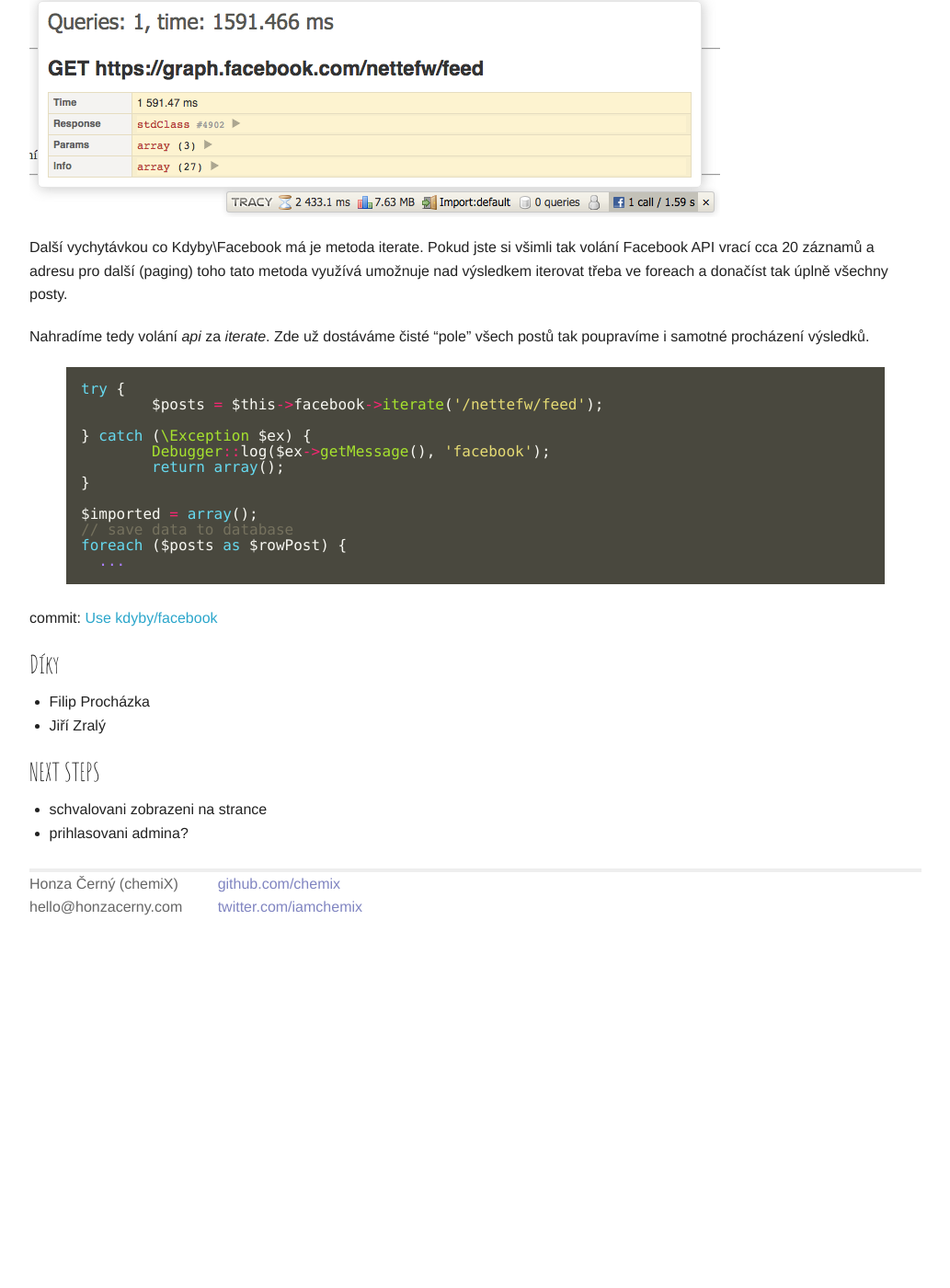
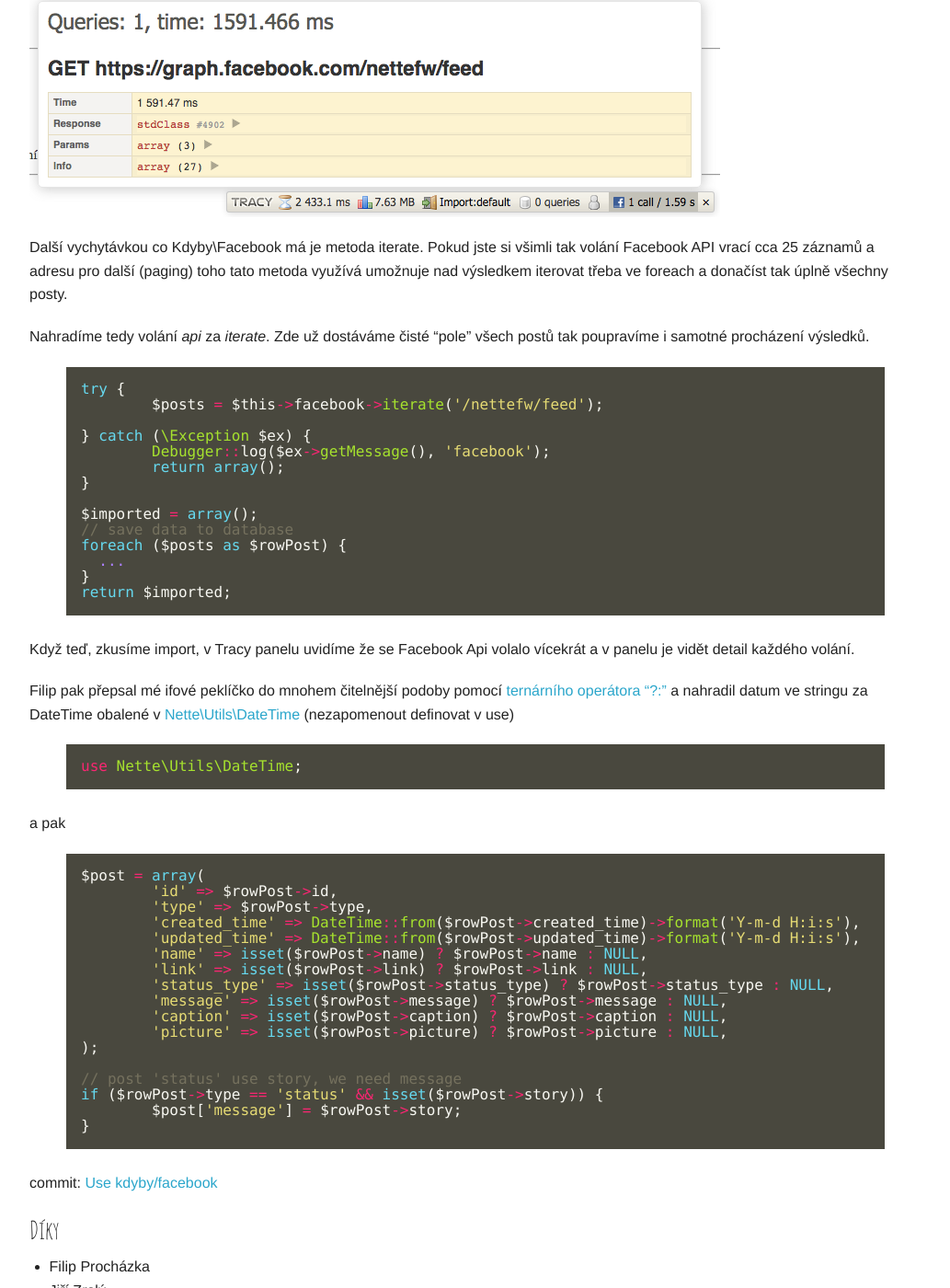
Before and after one commit to chemix/chemix.github.com, a Jekyll site: the page built from _posts/2014-06-13-nette-facebook-reader.md, in a window 1280 px wide and 1400 px high, scrolled down 16012 px. Shown: the whole window at 92% size, without its empty margins (123-1156 px from the left). Built offline with Jekyll 4.4.1, drawn with Linux system fonts in a browser that asks for light colours; some web fonts are replaced; Markdown is read by kramdown in place of the engine named in the settings; before the commit the page ends 17031 px from its top, so only the background shows below that.

Commit message:
Updated 2014-06-13-nette-facebook-reader.md

```diff
--- a/_posts/2014-06-13-nette-facebook-reader.md
+++ b/_posts/2014-06-13-nette-facebook-reader.md
@@ -779,7 +779,7 @@
 
 ![Kdyby Facebook - Tracy extension](/image/nette-facebook-reader/kdyby-facebook-tracy.png)
 
-Další vychytávkou co Kdyby\Facebook má je metoda iterate. Pokud jste si všimli tak volání Facebook API vrací cca 20 záznamů a adresu pro další (paging) toho tato metoda využívá umožnuje nad výsledkem iterovat třeba ve foreach a donačíst tak úplně všechny posty.
+Další vychytávkou co Kdyby\Facebook má je metoda iterate. Pokud jste si všimli tak volání Facebook API vrací cca 25 záznamů a adresu pro další (paging) toho tato metoda využívá umožnuje nad výsledkem iterovat třeba ve foreach a donačíst tak úplně všechny posty.
 
 Nahradíme tedy volání *api* za *iterate*. Zde už dostáváme čisté "pole" všech postů tak poupravíme i samotné procházení výsledků.
 
@@ -796,7 +796,41 @@
 // save data to database
 foreach ($posts as $rowPost) {
   ...
+}
+return $imported;
 {% endhighlight %}
+
+Když teď, zkusíme import, v Tracy panelu uvidíme že se Facebook Api volalo vícekrát a v panelu je vidět detail každého volání.
+
+Filip pak přepsal mé ifové peklíčko do mnohem čitelnější podoby pomocí [ternárního operátora "?:"](http://php.vrana.cz/ternarni-operator.php) a nahradil datum ve stringu za DateTime obalené v [Nette\Utils\DateTime](http://api.nette.org/2.2.1/Nette.Utils.DateTime.html) (nezapomenout definovat v use)
+
+{% highlight php startinline %}
+use Nette\Utils\DateTime;
+{% endhighlight %}
+
+a pak
+
+{% highlight php startinline %}
+$post = array(
+	'id' => $rowPost->id,
+	'type' => $rowPost->type,
+	'created_time' => DateTime::from($rowPost->created_time)->format('Y-m-d H:i:s'),
+	'updated_time' => DateTime::from($rowPost->updated_time)->format('Y-m-d H:i:s'),
+	'name' => isset($rowPost->name) ? $rowPost->name : NULL,
+	'link' => isset($rowPost->link) ? $rowPost->link : NULL,
+	'status_type' => isset($rowPost->status_type) ? $rowPost->status_type : NULL,
+	'message' => isset($rowPost->message) ? $rowPost->message : NULL,
+	'caption' => isset($rowPost->caption) ? $rowPost->caption : NULL,
+	'picture' => isset($rowPost->picture) ? $rowPost->picture : NULL,
+);
+
+// post 'status' use story, we need message
+if ($rowPost->type == 'status' && isset($rowPost->story)) {
+	$post['message'] = $rowPost->story;
+}
+{% endhighlight %}
+
+
 
 
 commit: [Use kdyby/facebook](https://github.com/chemix/Nette-Facebook-Reader/commit/5dd7bed8fb30eb22284ee2e0fc92a726db0913fd)
```
